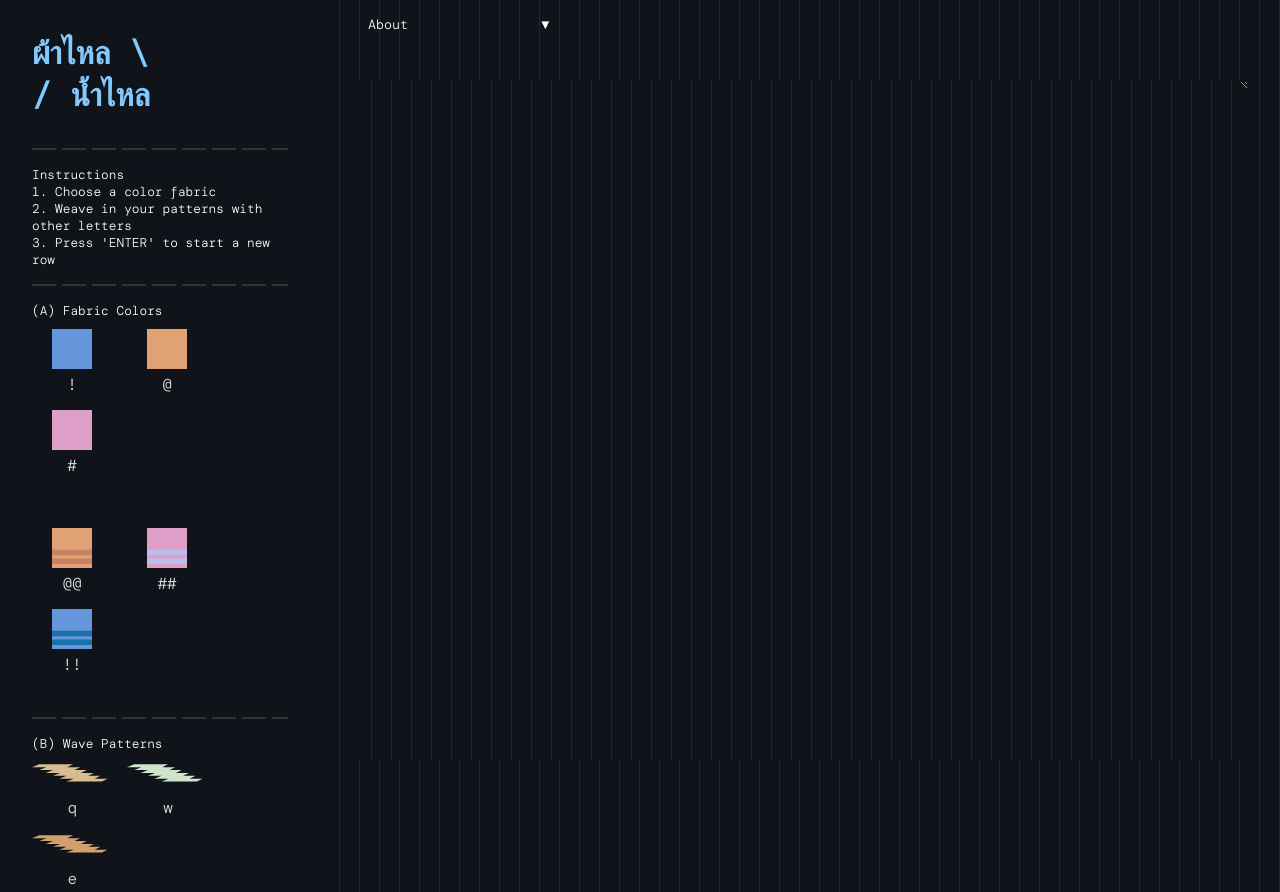
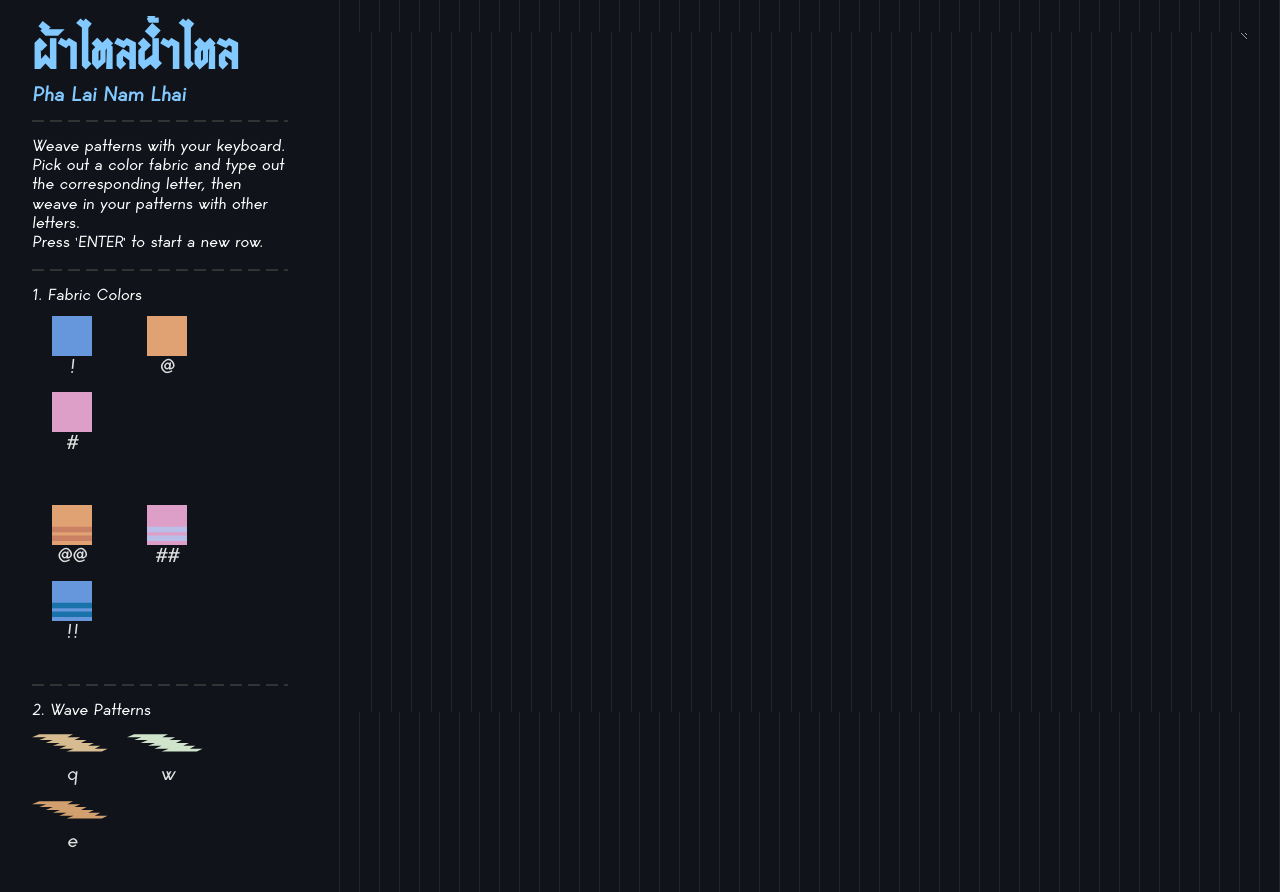
Before and after one commit to frostyzp/nam-lhai, a plain HTML site: page index.html in a window 1280 px wide. Shown: the top 892 px of the page. Drawn offline with Linux system fonts and the light colour scheme.

Commit message:
Update fonts and styling: use local Bespoke and SOV Thai fonts, adjust spacing and separators

```diff
--- a/index.html
+++ b/index.html
@@ -29,10 +29,9 @@
       Each element is defined using tags, like this <div></div>
       The attributes like class="wrapper" let us style elements in the CSS
     -->
-
     <div class="mobile-message">
       <small>PHA LAI NAM LHAI</small>
-      <p>You'll need to be on a laptop with a keyboard to weave patterns, sorry!</p>
+      <p>You'll need to be on a laptop (and preferably Safari) with a keyboard to weave patterns, sorry!</p>
     </div>
 
     <div class="wrapper">
@@ -47,17 +46,20 @@
         </div>
 
         <div class="sidebarLower">
-          <h2 class="sidebarTitleMain"> ผ้าไหล \ <br> / น้ำไหล </h2>
+          <h2 class="sidebarTitleMain"> ผ้าไหลน้ำไหล </h2>
+          <h2 class="sidebarTitleMain subheader"> Pha Lai Nam Lhai </h2>
+
+
 
           <div class="separator"></div>
-          <p> Instructions</p>
-          <p>1. Choose a color fabric</p>
+          <p> Weave patterns with your keyboard. <br> Pick out a color fabric and type out the corresponding letter, then weave in your patterns with other letters. <br> Press 'ENTER' to start a new row.</p>
+          <!-- <p>1. Pick a color fabric and type out the corresponding letter</p>
           <p>2. Weave in your patterns with other letters</p>
-          <p>3. Press 'ENTER' to start a new row</p>
+          <p>3. Press 'ENTER' to start a new row</p> -->
 
           <div class="separator"></div>
 
-          <p class="sidebarTitle">(A) Fabric Colors</p>
+          <p class="sidebarTitle">1. Fabric Colors</p>
           <div class="row-container">
             <div class="text-container">
               <img
@@ -131,7 +133,7 @@
           -->
           <div class="separator"></div>
 
-          <p class="sidebarTitle">(B) Wave Patterns</p>
+          <p class="sidebarTitle">2. Wave Patterns</p>
 <!-- ROW 1 -->
 <div class="row-container">
   <div class="text-container">
@@ -234,7 +236,7 @@
 
           <!-- ROW 5 -->
           <div class="separator"></div>
-          <p class="sidebarTitle">(C) Row Patterns</p>
+          <p class="sidebarTitle">3. Row Patterns</p>
           <!-- ROW 1 -->
           <div class="row-container">
             <div class="text-container">
@@ -288,16 +290,20 @@
         <!--         <small> PROJECT CONTEXT </small>
         <p>
           A digital translation of weaving a traditional Thai Pattern – Nam Lhai
-          – roughly translating to 'streams of water'. Custom color font created
+          – roughly translating to 'streams of water'. Custom color font created
           by Arin Pant
         </p> -->
+
+        <div class="sidebarFooter">
+          <small>Custom Typeface & Website by Arin Pantja</small>
+        </div>
       </div>
 
       <div class="textDiv">
         <div class="instructions-container">
-          <button class="toggle-btn">
+          <!-- <button class="toggle-btn">
             About
-            <span class="arrow">▼</span>
+            <!-- <span class="arrow">▼</span> -->
           </button>
 
           <!-- <button id="downloadBtn">Export pattern</button> -->
--- a/style.css
+++ b/style.css
@@ -12,6 +12,8 @@ to this section's matching END comment to see page-specific styles.
   Each section indicates an element or elements, then lists the style properties to apply
   See if you can cross-reference the rules in this file with the elements in index.html
 */
+
+@import url("https://fonts.googleapis.com/css2?family=Noto+Serif+Thai:wght@400;600&family=Noto+Serif:wght@400;600&display=swap");
 
 /* Our default values set as CSS variables */
 :root {
@@ -47,6 +49,18 @@ to this section's matching END comment to see page-specific styles.
   src: url("namLhai.otf")
     format("opentype");
 }
+
+@font-face {
+  font-family: "SOV Thai";
+  src: url("SOV_sorm2496.ttf")
+    format("truetype");
+}
+
+@font-face {
+  font-family: "Bespoke";
+  src: url("bespoke.otf")
+    format("opentype");
+}
 /* Body font commented out - local file not available
 @font-face {
   font-family: "Body";
@@ -55,14 +69,15 @@ to this section's matching END comment to see page-specific styles.
 }
 */
 
-@font-face {
-  font-family: "Normal";
+/* Normal font changed from monospace to serif */
+/* @font-face {
+  font-family: "Bespoke", Georgia, serif;
   src: url("DMMono-Light.ttf")
     format("truetype");
-}
+} */
 
 body {
-  font-family: "Normal", Arial, sans-serif; /* Using fallback since Body font not available locally */
+  font-family: "Bespoke", Georgia, serif; /* Changed from monospace to serif */
   background-color: var(--color-bg);
   background-image: repeating-linear-gradient(
     90deg,
@@ -90,11 +105,31 @@ body {
 
 .sidebarTitleMain {
   color: #82c9ff;
-  font-family: "Normal", Arial, sans-serif;
-  font-size: 2rem;
-  text-align: left;
-  padding: 1rem 0rem;
+  font-family: "SOV Thai", "Noto Serif", Georgia, serif;
+  font-size: 4rem;
+  line-height: 1;
+  margin: 0;
+  /* text-align: left;
+  padding: 1rem 0 1rem 0.5rem; */
 }
+
+.sidebarTitleMain + .sidebarTitleMain {
+  margin-top: -0.5rem;
+}
+
+.sidebarTitleMain.subheader {
+  font-family: "Bespoke", Georgia, serif;
+  /* color: #389fed; */
+  color: #82c9ff;
+  font-size: 1rem;
+  line-height: 1;
+  display: block;
+  margin-top: 0.5rem;
+  /* text-align: left;
+  padding: 1rem 0 1rem 0.5rem; */
+}
+
+
 
 /* Very light scaling for our illustration */
 .title {
@@ -137,19 +172,20 @@ input {
 /* Subheading */
 h2 {
   color: #ffffff;
-  font-family: "Normal", Arial, sans-serif;
+  font-family: "Bespoke", Georgia, serif;
   font-size: 1.2rem;
 }
 
 p {
   color: #ffffff;
-  font-family: "Normal", Arial, sans-serif;
+  font-family: "Bespoke", Georgia, serif;
   font-size: 0.8rem;
+  line-height: 1.2rem;
 }
 
 small {
   color: #d4d4d4;
-  font-family: "Normal";
+  font-family: "Bespoke", Georgia, serif;
   font-size: 0.7rem;
   line-height: 0.5rem;
 }
@@ -168,7 +204,7 @@ small {
 }
 
 .textDiv small {
-  font-family: "Normal", Arial, sans-serif;
+  font-family: "Bespoke", Georgia, serif;
   font-size: 0.7rem;
   display: block;
   margin-bottom: 0.5rem;
@@ -239,7 +275,8 @@ textarea:focus {
 
 .sideBar {
   padding: 1rem 2rem;
-
+  display: flex;
+  flex-direction: column;
   position: relative;
   width: 25%;
   top: 0;
@@ -251,6 +288,7 @@ textarea:focus {
 
 .sideBar p {
   color: #ffffff;
+  line-height: 1.2rem;
 }
 
 .sideBar small {
@@ -316,7 +354,7 @@ textarea:focus {
   /*   display: flex; */
   gap: 1rem;
   padding: 1rem;
-  background: #101011;
+  background: var(--color-bg);
 }
 
 .instruction-grid p {
@@ -325,6 +363,11 @@ textarea:focus {
 
 .instruction-grid small {
   color: #b0b0b0;
+  line-height: 1.2rem;
+}
+
+.instruction-grid .separator {
+  display: none;
 }
 
 .flex-container {
@@ -333,7 +376,7 @@ textarea:focus {
 }
 
 .toggle-btn {
-  width: 25%;
+  width: 10%;
   padding: 1rem;
   display: flex;
   justify-content: space-between;
@@ -357,6 +400,7 @@ button:hover {
 
 .gridVert {
   width: 50%;
+  gap: 1rem;
 }
 
 /* with the arrows and keyboard pic */
@@ -384,8 +428,8 @@ button:hover {
   border: none;
   background-image: repeating-linear-gradient(
     90deg,
-    #ba9c7f 0 24px,
-    transparent 24px 30px
+    #ba9c7f 0 12px,
+    transparent 12px 18px
   );
 }
 
@@ -394,8 +438,8 @@ button:hover {
   border: none;
   background-image: repeating-linear-gradient(
     90deg,
-    #333333 0 24px,
-    transparent 24px 30px
+    #333333 0 12px,
+    transparent 12px 18px
   );
 }
 
@@ -464,12 +508,24 @@ button:hover {
   overflow-x: hidden; /* Prevent horizontal overflow */
 }
 
+.sidebarFooter {
+  margin-top: auto;
+  padding-top: 2rem;
+  padding-bottom: 1rem;
+}
+
+.sidebarFooter small {
+  color: #b0b0b0;
+  font-family: "Bespoke", Georgia, serif;
+  font-size: 0.7rem;
+}
+
 .arrowLeft {
-  font-family: "Normal";
+  font-family: "Bespoke", Georgia, serif;
 }
 
 .arrow {
-  margin: 0 0.5rem;
+  margin: 0 0.2rem;
 }
 
 /* Mobile message styling */
@@ -496,7 +552,7 @@ button:hover {
 
   .mobile-message small {
     font-size: 0.8rem !important;
-    font-family: "Normal", Arial, sans-serif;
+    font-family: "Bespoke", Georgia, serif;
     color: #d4d4d4 !important;
     text-transform: uppercase;
     letter-spacing: 0.1em;
@@ -507,7 +563,7 @@ button:hover {
     font-size: 1.2rem;
     line-height: 1.6;
     color: #ffffff;
-    font-family: "Normal", Arial, sans-serif;
+    font-family: "Bespoke", Georgia, serif;
     max-width: 500px;
   }
 }
```
Also changed, not shown: SOV_sorm2496.ttf (added), bdserif.otf (added), bespoke.otf (added).
